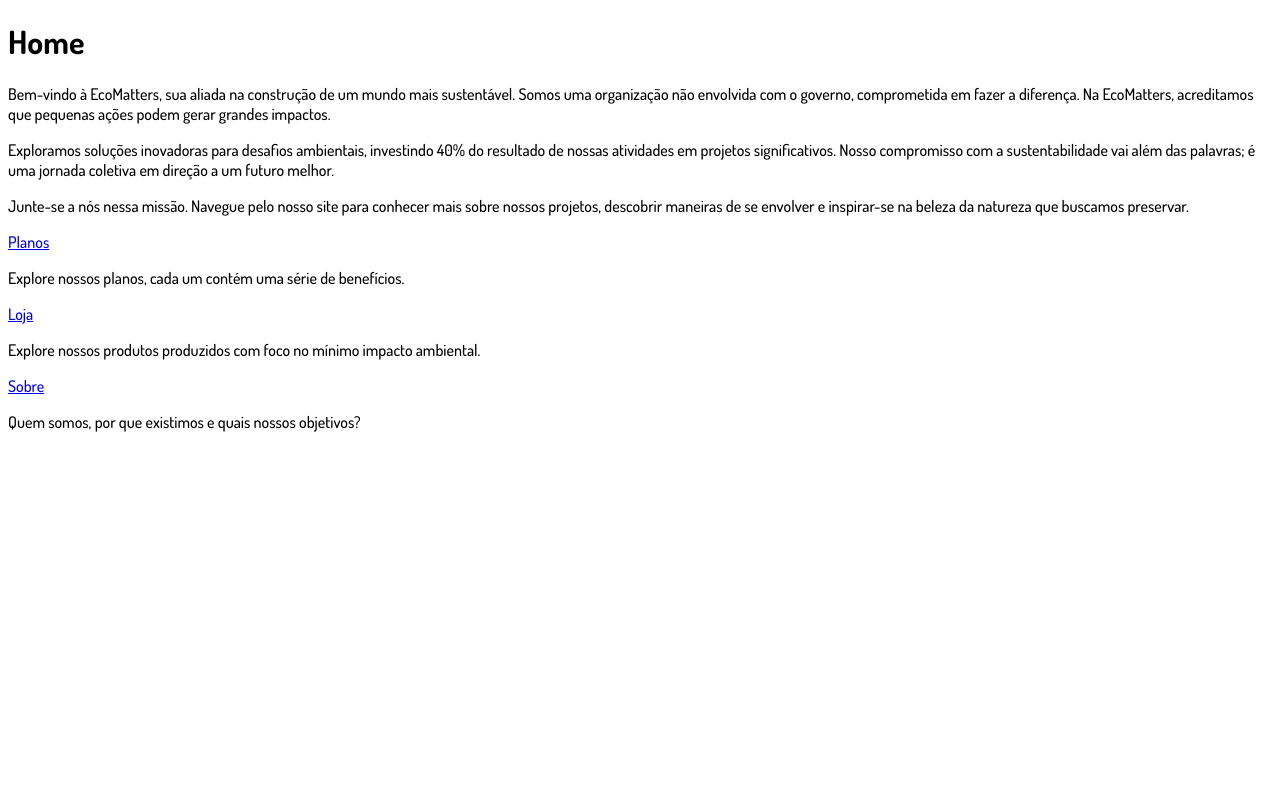
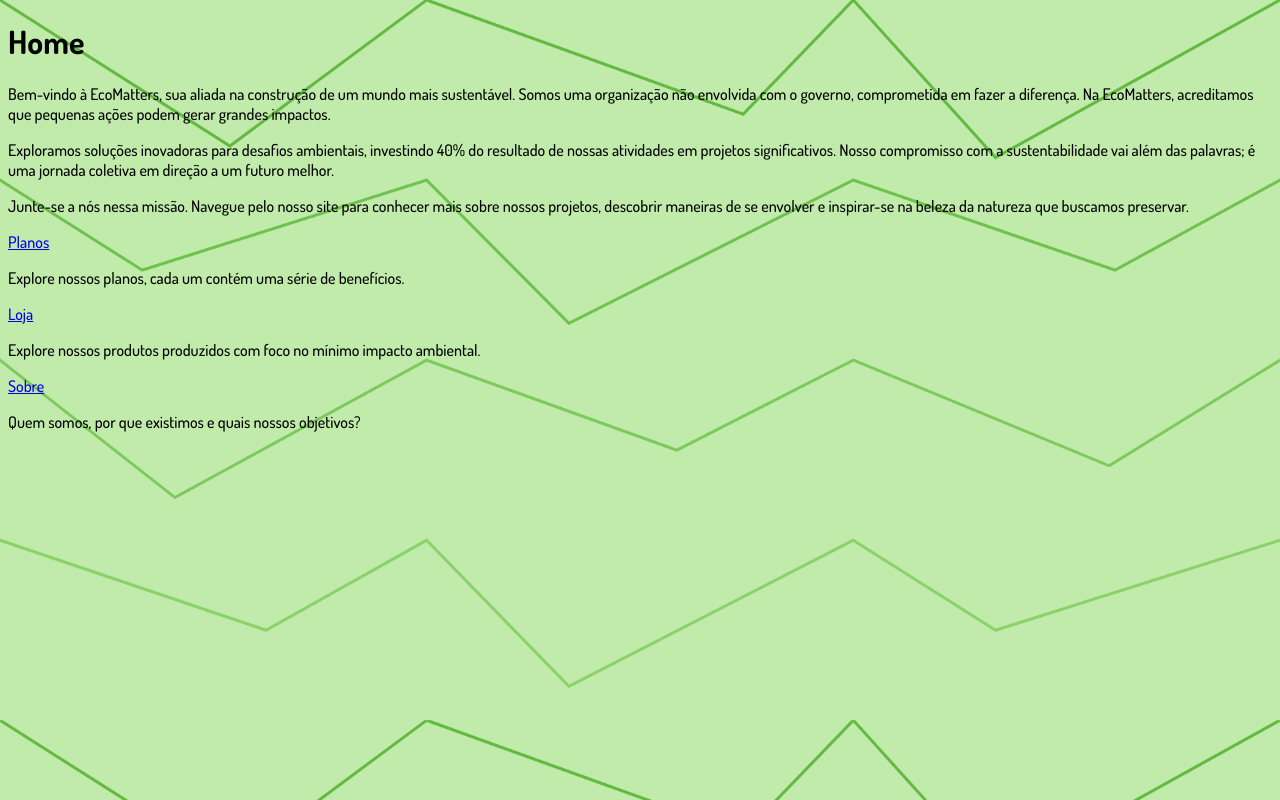
Before and after one commit to matheuslinkdev/ecomatters-react, a React (Vite) app: page / in a window 1280 px wide. Built offline with nearby package versions, Linux system fonts and the light colour scheme.

Commit message:
Adicionando background da página

```diff
--- a/src/index.css
+++ b/src/index.css
@@ -1,3 +1,8 @@
 *{
   font-family: 'Dosis', sans-serif;
 }
+
+body{
+  background-image: url("imgs/eco-matters-bg.png");
+  background-size: cover;
+}
```
Also changed, not shown: src/imgs/eco-matters-bg.png (added).
